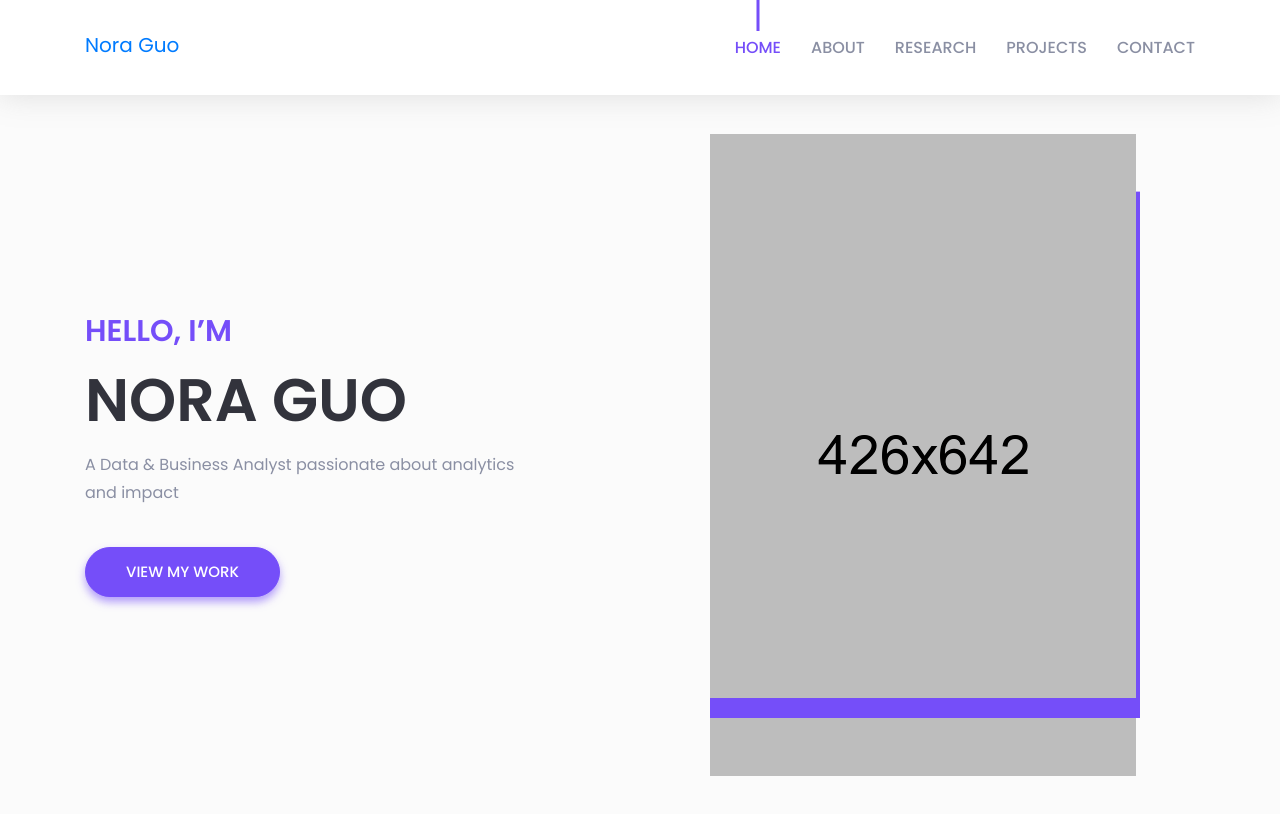
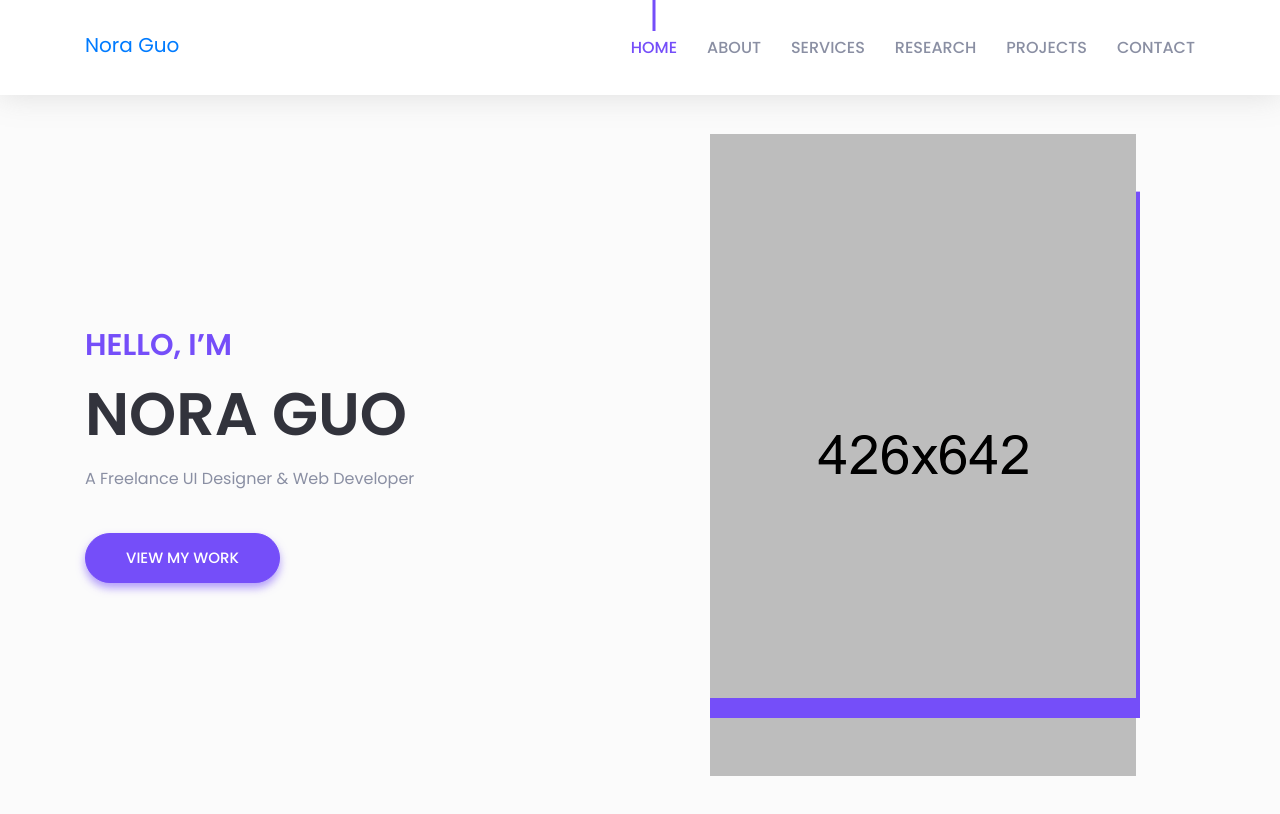
Before and after one commit to XinJingGuoo/xinjingguo.github.io, a plain HTML site: page index.html in a window 1280 px wide. Drawn offline with Linux system fonts and the light colour scheme.

Commit message:
Update index.html

```diff
--- a/index.html
+++ b/index.html
@@ -26,6 +26,7 @@
                     <ul class="navbar-nav ml-auto">
                         <li class="nav-item active"><a class="page-scroll" href="#home">Home</a></li>
                         <li class="nav-item"><a class="page-scroll" href="#about">About</a></li>
+                        <li class="nav-item"><a class="page-scroll" href="#services">Services</a></li>
                         <li class="nav-item"><a class="page-scroll" href="#research">Research</a></li>
                         <li class="nav-item"><a class="page-scroll" href="#projects">Projects</a></li>
                         <li class="nav-item"><a class="page-scroll" href="#contact">Contact</a></li>
@@ -41,7 +42,7 @@
                     <div class="header-content-right">
                         <h4 class="sub-title">Hello, I’m</h4>
                         <h1 class="title">Nora Guo</h1>
-                        <p>A Data & Business Analyst passionate about analytics and impact</p>
+                        <p>A Freelance UI Designer & Web Developer</p>
                         <a class="main-btn" href="#projects">View My Work</a>
                     </div>
                 </div>
@@ -54,7 +55,6 @@
         </div>
     </div>
 </header>
-<!-- Add customized sections here for About, Research, Projects, Contact -->
 <!-- Scripts -->
 <script src="assets/js/vendor/jquery-1.12.4.min.js"></script>
 <script src="assets/js/bootstrap.min.js"></script>
```
